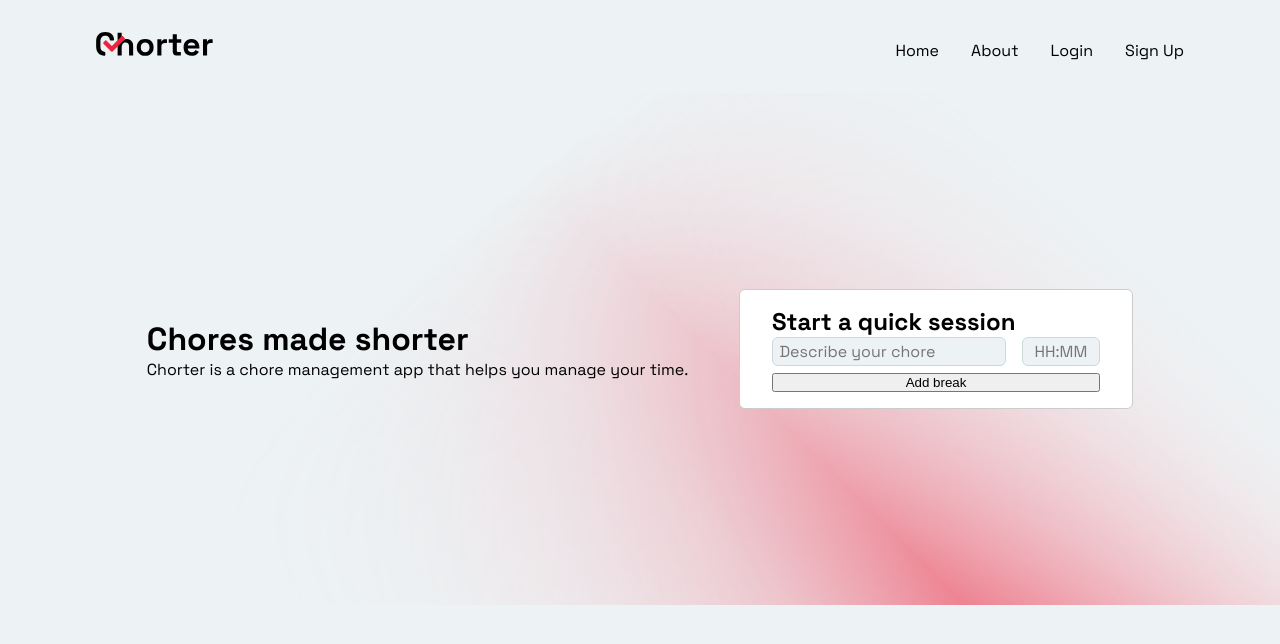
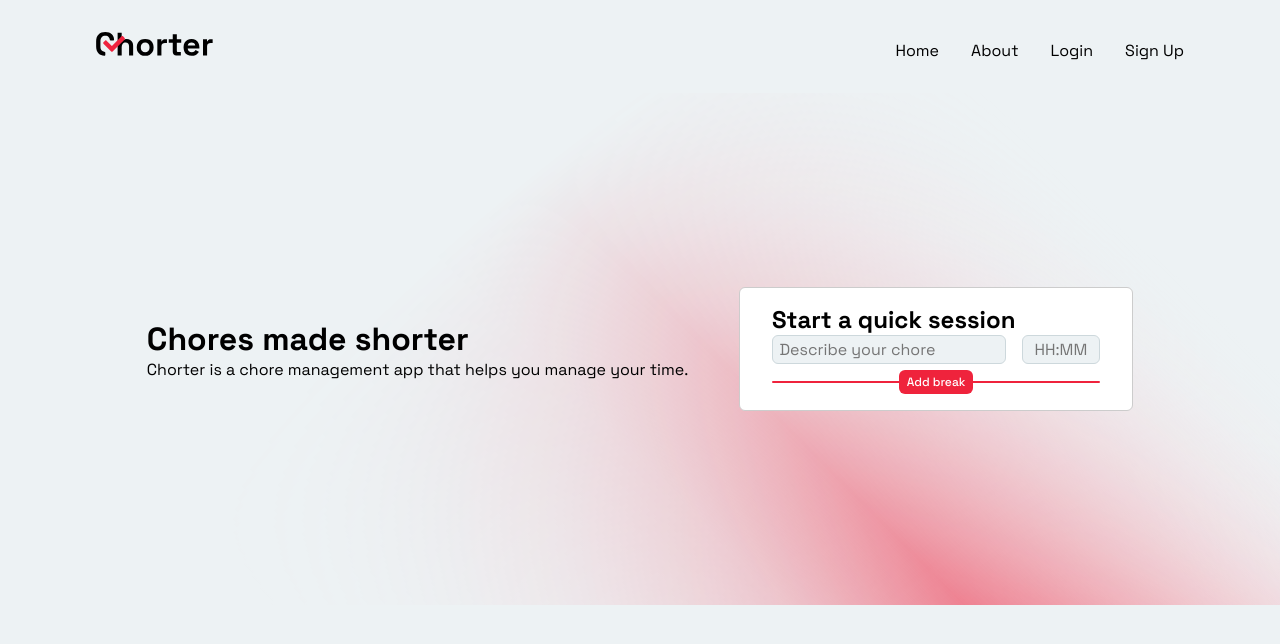
Before and after one commit to lutzseverino/dam-m04--chorter, a Next.js app: page / in a window 1280 px wide. Shown: the top 644 px of the page. Built offline with nearby package versions, Linux system fonts and the light colour scheme.

Commit message:
feat: use list button in task

```diff
--- a/components/forms/Task.jsx
+++ b/components/forms/Task.jsx
@@ -1,5 +1,6 @@
 import React, { useState } from "react";
 import Input from "./Input";
+import ListButton from "../ListButton";
 
 import styled from "styled-components";
 
@@ -81,7 +82,7 @@ const Task = ({ description, onChange }) => {
         />
       </StyledChore>
       {!chore.break.description && (
-        <button onClick={toggleBreak}>Add break</button>
+        <ListButton onClick={toggleBreak}>Add break</ListButton>
       )}
       {chore.break.description && (
         <div>
```
